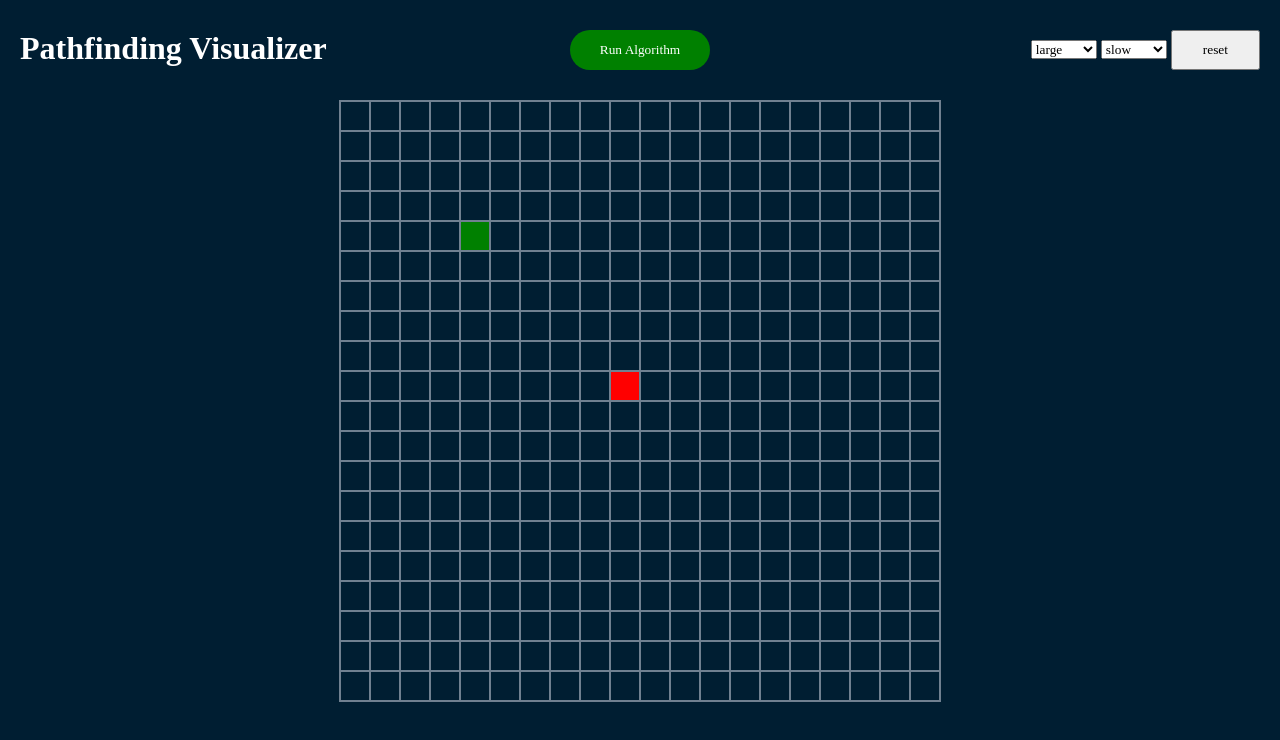
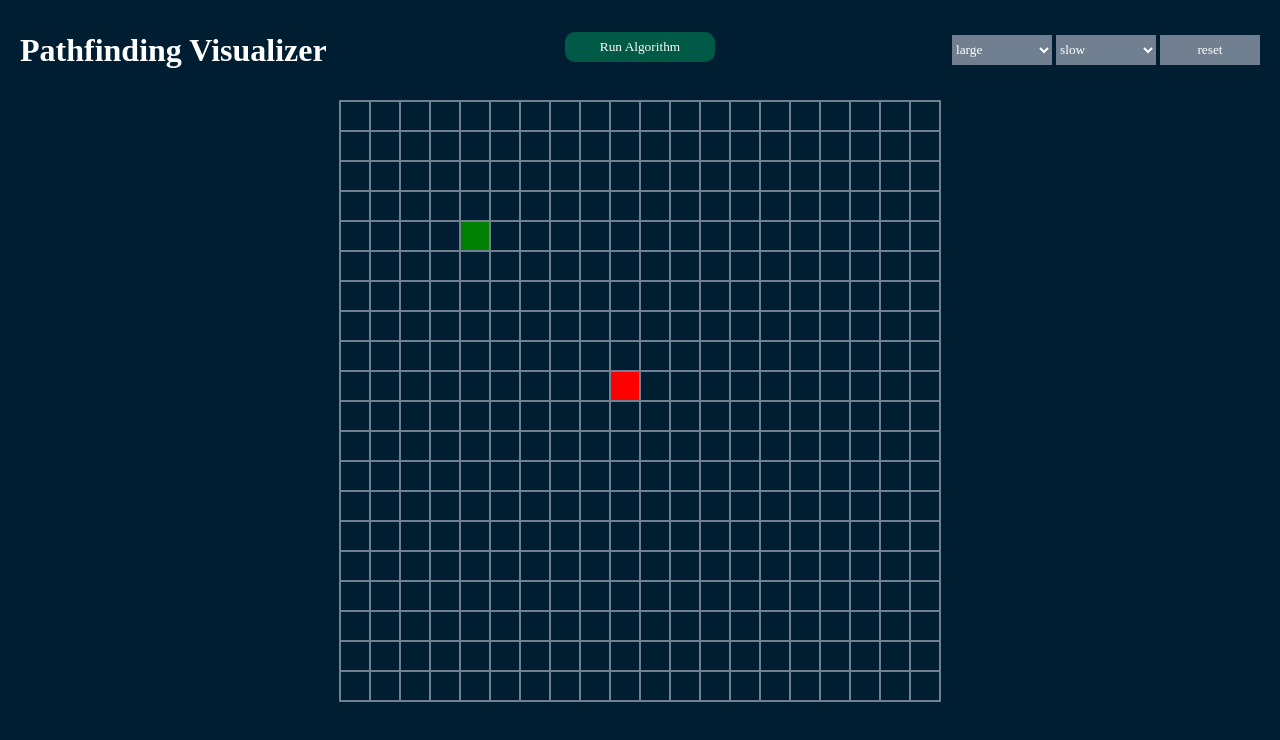
Before and after one commit to cheveuxdelin/pathfinding, a Svelte app: page / in a window 1280 px wide. Shown: the top 740 px of the page. Built offline with nearby package versions, Linux system fonts and the light colour scheme.

Commit message:
styled buttons

```diff
--- a/src/components/HeaderComponent.svelte
+++ b/src/components/HeaderComponent.svelte
@@ -39,14 +39,19 @@
         height: 100px;
     }
 
-    button {
-        padding: 10px 30px;
+    button,
+    select {
+        background-color: slategrey;
+        color: white;
+        border: none;
+        width: 100px;
+        height: 30px;
     }
 
     .button-run {
-        background-color: green;
-        color: white;
-        border: none;
-        border-radius: 30px;
+        background-color: rgb(0, 90, 70);
+        width: 150px;
+        height: 30px;
+        border-radius: 10px;
     }
 </style>
--- a/src/globals.css
+++ b/src/globals.css
@@ -1,3 +1,5 @@
+
+
 html {
     box-sizing: border-box;
 }
```
